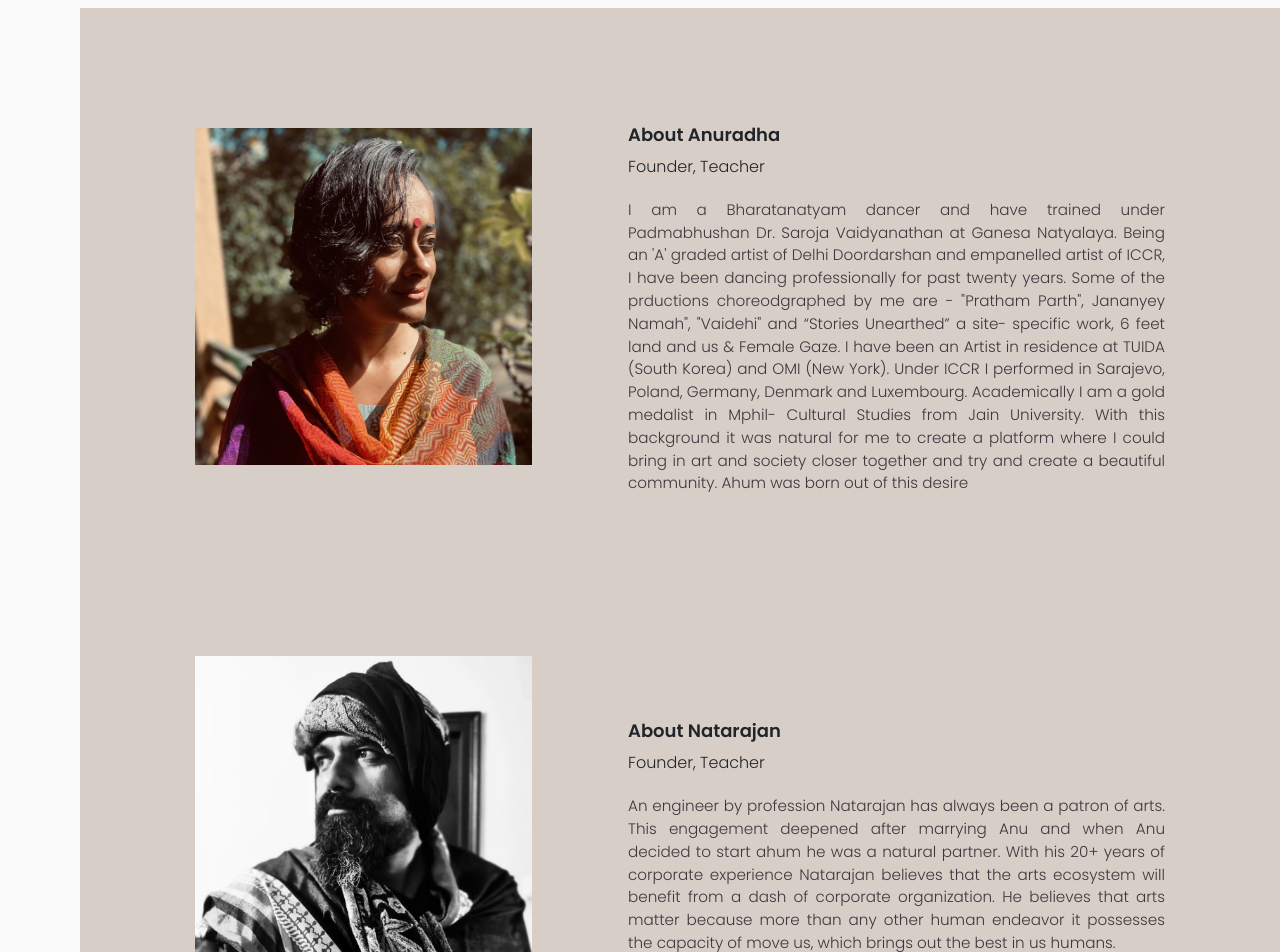
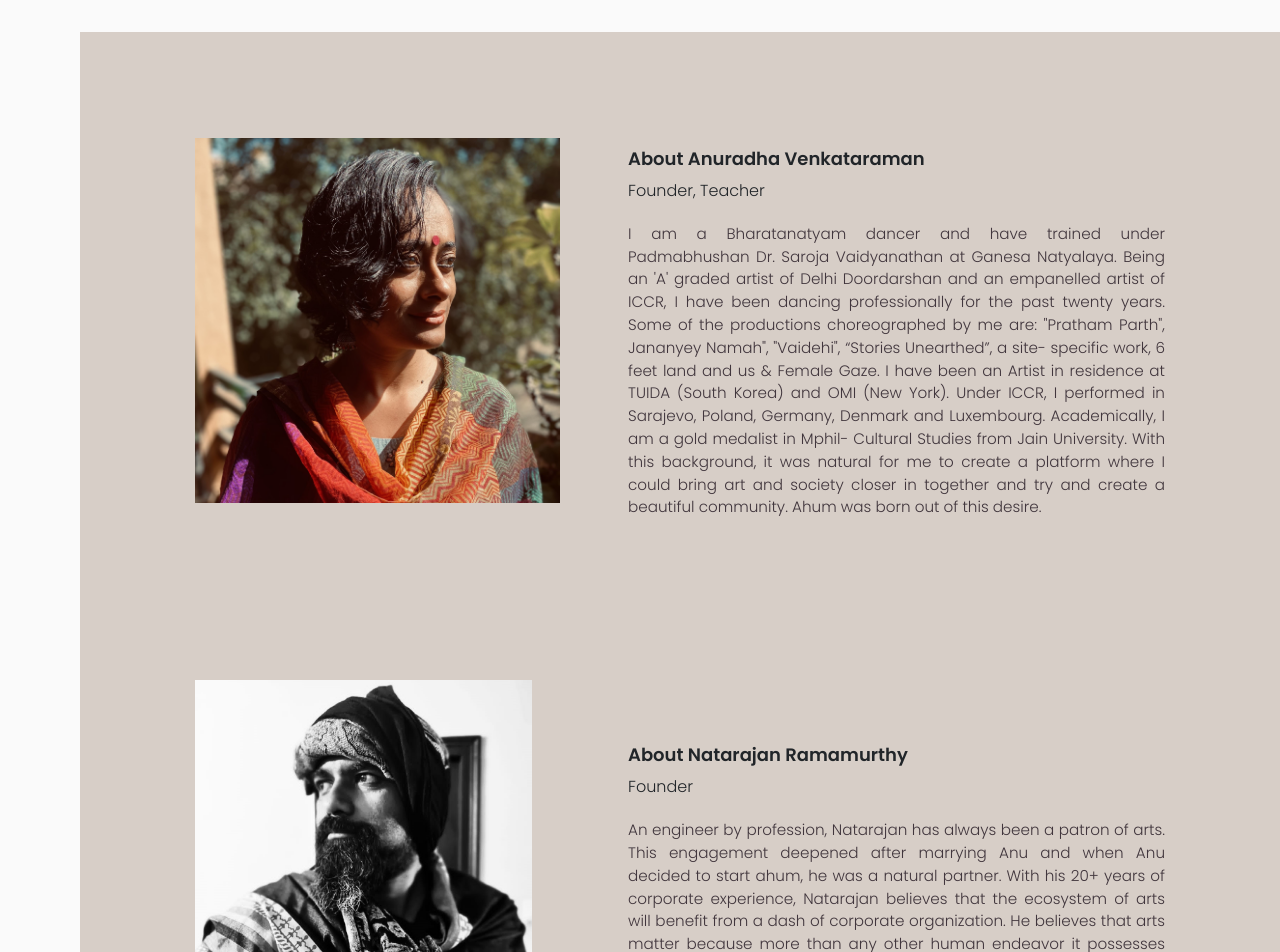
Before and after one commit to ZarryMyles/ahumproj, a React (Create React App) app: page /about-us in a window 1280 px wide. Shown: the part 940-1892 px from the top of the page. Built offline with nearby package versions, Linux system fonts and the light colour scheme.

Commit message:
Layout changes and bug fixes

```diff
--- a/src/App.css
+++ b/src/App.css
@@ -478,20 +478,21 @@ a.article:hover {
     width: 100%;
     /* background-color: white; */
     z-index: 99;
-    margin: auto;
     float: none;
   }
   .squarepic2 {
-    background-image: url("./Images/Anuradha.jpg");
+    background-image: url("./Images/Nat.jpg");
     background-position: center;
     background-size: contain;
     background-repeat: no-repeat;
     min-height: 50vh;
-    width: 100%;
+    width: 110%;
     /* background-color: white; */
     z-index: 99;
-    margin: auto;
     float: none;
+  }
+  .customp {
+    padding: 50px 12%;
   }
 
   .nattext {
@@ -589,6 +590,15 @@ a.article:hover {
 .newsField::placeholder {
   color: white;
 }
+.newsField {
+  border-bottom: 2px solid white !important;
+  max-width: 250px;
+  margin-bottom: 0.25rem;
+}
+
+.inputCss {
+  border: 1px solid lightgray !important;
+}
 
 .newsBtn {
   background-color: gray;
--- a/src/Components/AboutUs.js
+++ b/src/Components/AboutUs.js
@@ -4,26 +4,22 @@ import $ from "jquery";
 import TopLogoBar from "./TopLogoBar";
 
 function About() {
-  useEffect(() => {
-    window.scrollTo(0, 0);
-  }, []);
-
   return (
     <div class="wrapper">
-      <div id="content" className="p-0">
+      <div className="p-0 md:ml-20">
         <div class="container-fluid justify-content-center px-0">
           <div class="bg-holder-about"></div>
           <p class="text-justify customp">
             ahum - art heart u and mind is a trust which was founded in 2015
             with the aim of connecting art and community. Today this has become
-            very important. Though we are moving towards more civilized world,
+            very important. Though we are moving towards a more civilized world,
             we seem to be losing the innate quality of being humane. There is an
-            extreme amount of stress, impatience, aggression in the
+            extreme amount of stress, impatience and aggression in the
             transactional nature of our daily life. Participating in artistic
             pursuits, as an artist or as a connoisseur, helps us pause, reflect
             and introspect. It puts us in touch with our sensitive sides and
             builds a more humane and understanding society. ahum is working
-            towards bringing this connection through various activities, to name
+            towards bringing this connection through various activities. To name
             a few:
             <ol className="mt-2">
               <li>Workshops</li>
@@ -36,7 +32,7 @@ function About() {
         </div>
 
         <div
-          className="row justify-content-center align-items-center mb-2 mx-0 py-5"
+          className="row justify-content-center align-items-center mx-0 py-5"
           style={{
             background: "#D7CEC7",
             minHeight: "xxx",
@@ -44,30 +40,30 @@ function About() {
           }}
         >
           <div className="col-md-1"></div>
-          <div className="col-md-4 justify-content-end align-self-center pr-5">
+          <div className="col-md-4 md:justify-content-end md:align-self-center md:pr-5">
             <div className="squarepic1"></div>
           </div>
 
           <div className="col-md-6 nattext  " id="block1">
             <h5 className="pt-4 pb-2 text-lg" style={{ fontWeight: "600" }}>
-              About Anuradha
+              About Anuradha Venkataraman
             </h5>
             <h5>Founder, Teacher</h5>
             <p className="customp7">
               <br />I am a Bharatanatyam dancer and have trained under
               Padmabhushan Dr. Saroja Vaidyanathan at Ganesa Natyalaya. Being an
-              'A' graded artist of Delhi Doordarshan and empanelled artist of
-              ICCR, I have been dancing professionally for past twenty years.
-              Some of the prductions choreodgraphed by me are - "Pratham Parth",
-              Jananyey Namah", "Vaidehi" and “Stories Unearthed” a site-
+              'A' graded artist of Delhi Doordarshan and an empanelled artist of
+              ICCR, I have been dancing professionally for the past twenty
+              years. Some of the productions choreographed by me are: "Pratham
+              Parth", Jananyey Namah", "Vaidehi", “Stories Unearthed”, a site-
               specific work, 6 feet land and us & Female Gaze. I have been an
               Artist in residence at TUIDA (South Korea) and OMI (New York).
-              Under ICCR I performed in Sarajevo, Poland, Germany, Denmark and
-              Luxembourg. Academically I am a gold medalist in Mphil- Cultural
-              Studies from Jain University. With this background it was natural
-              for me to create a platform where I could bring in art and society
-              closer together and try and create a beautiful community. Ahum was
-              born out of this desire
+              Under ICCR, I performed in Sarajevo, Poland, Germany, Denmark and
+              Luxembourg. Academically, I am a gold medalist in Mphil- Cultural
+              Studies from Jain University. With this background, it was natural
+              for me to create a platform where I could bring art and society
+              closer in together and try and create a beautiful community. Ahum
+              was born out of this desire.
             </p>
           </div>
           <div className="col-md-1"></div>
@@ -86,19 +82,19 @@ function About() {
 
             <div className="col-md-6 nattext" id="block1">
               <h5 className="pt-4 pb-2 text-lg" style={{ fontWeight: "600" }}>
-                About Natarajan
+                About Natarajan Ramamurthy
               </h5>
-              <h5>Founder, Teacher</h5>
+              <h5>Founder</h5>
               <p className="customp7">
                 <br />
-                An engineer by profession Natarajan has always been a patron of
+                An engineer by profession, Natarajan has always been a patron of
                 arts. This engagement deepened after marrying Anu and when Anu
-                decided to start ahum he was a natural partner. With his 20+
-                years of corporate experience Natarajan believes that the arts
-                ecosystem will benefit from a dash of corporate organization. He
-                believes that arts matter because more than any other human
-                endeavor it possesses the capacity of move us, which brings out
-                the best in us humans.
+                decided to start ahum, he was a natural partner. With his 20+
+                years of corporate experience, Natarajan believes that the
+                ecosystem of arts will benefit from a dash of corporate
+                organization. He believes that arts matter because more than any
+                other human endeavor it possesses the capacity of move us, which
+                brings out the best in us humans.
               </p>
             </div>
             <div className="col-md-1"></div>
--- a/src/Components/EventsCardRight.js
+++ b/src/Components/EventsCardRight.js
@@ -6,6 +6,9 @@ function EventsCardRight() {
       className="row justify-content-center my-3 mx-0 py-3"
       style={{ background: "#D7CEC7", minHeight: "100vh" }}
     >
+      <div className="col-md-5 col-md-pull-6 align-self-center md:hidden block pt-5">
+        <div class="holderbg2"></div>
+      </div>
       <div className="col-md-6 col-md-push-6 py-5 align-self-center">
         <h2
           className="text-center text-xl"
@@ -36,7 +39,7 @@ function EventsCardRight() {
           </a>
         </div>
       </div>
-      <div className="col-md-5 col-md-pull-6 align-self-center">
+      <div className="col-md-5 col-md-pull-6 align-self-center md:block hidden">
         <div class="holderbg2"></div>
       </div>
     </div>
--- a/src/Components/Navbar.js
+++ b/src/Components/Navbar.js
@@ -78,7 +78,7 @@ function Navbar() {
           <Link to="/events">Events</Link>
         </li>
         <li>
-          <Link to="/swastik-school-of-dance">Swastik School Of Dance</Link>
+          <Link to="/swastik-school-of-dance">Swastika School of Dance</Link>
         </li>
         <li>
           <a href="/bookspace">Book the Space</a>
```
Also changed, not shown: src/Components/BookSpace.js (+10 -51 lines), src/Components/Contact.js (+57 -30 lines).
